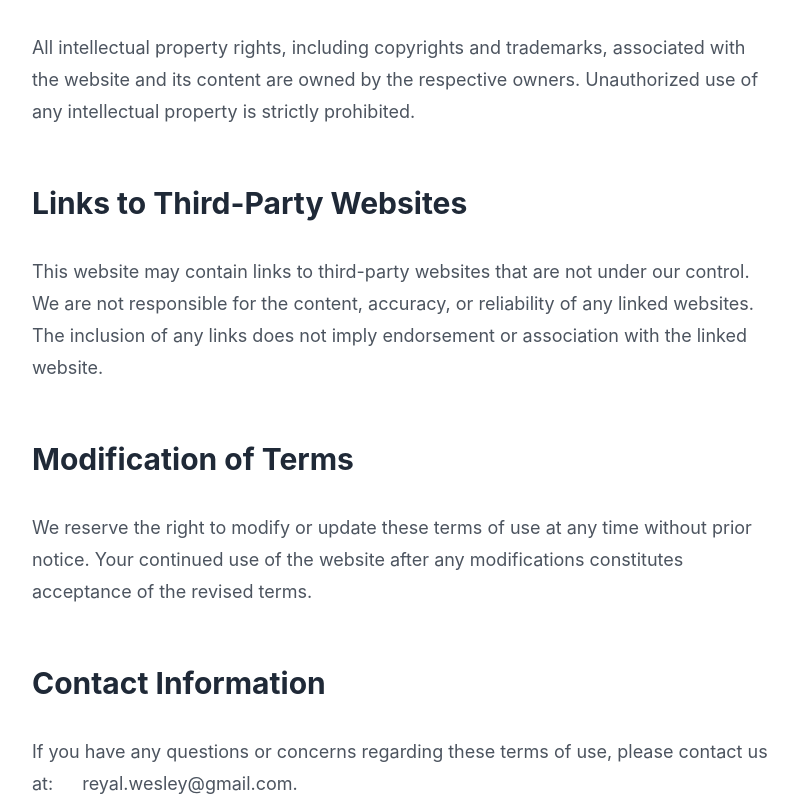
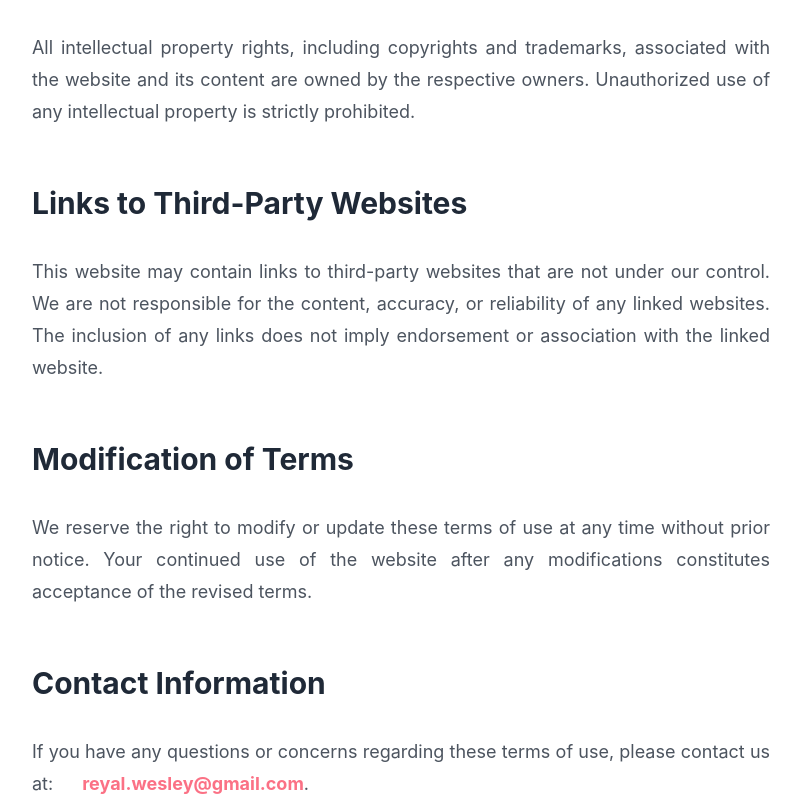
Before and after one commit to wesleyreyal/portfolio, a React (Vite) app: page /about in a window 1280 px wide. Shown: the part 1160-1960 px from the top of the page, without its empty margins (239-1040 px from the left). Built offline with nearby package versions, Linux system fonts and the light colour scheme.

Commit message:
feat(component): about page

```diff
--- a/src/routes/about.tsx
+++ b/src/routes/about.tsx
@@ -1,6 +1,6 @@
 export const About: React.FC = () => {
   return (
-    <article className='prose prose-lg m-auto'>
+    <article className='prose prose-lg m-auto text-justify'>
       <h1 className='text-center'>Terms of Use</h1>
       <p>
         Welcome to our website. Please read these terms and conditions carefully before using the
@@ -52,7 +52,7 @@ export const About: React.FC = () => {
       <h2>Contact Information</h2>
       <p>
         If you have any questions or concerns regarding these terms of use, please contact us at:{' '}
-        <span className='ml-6'>reyal.wesley@gmail.com</span>.
+        <span className='ml-6 font-bold text-rose-400'>reyal.wesley@gmail.com</span>.
       </p>
     </article>
   );
```
